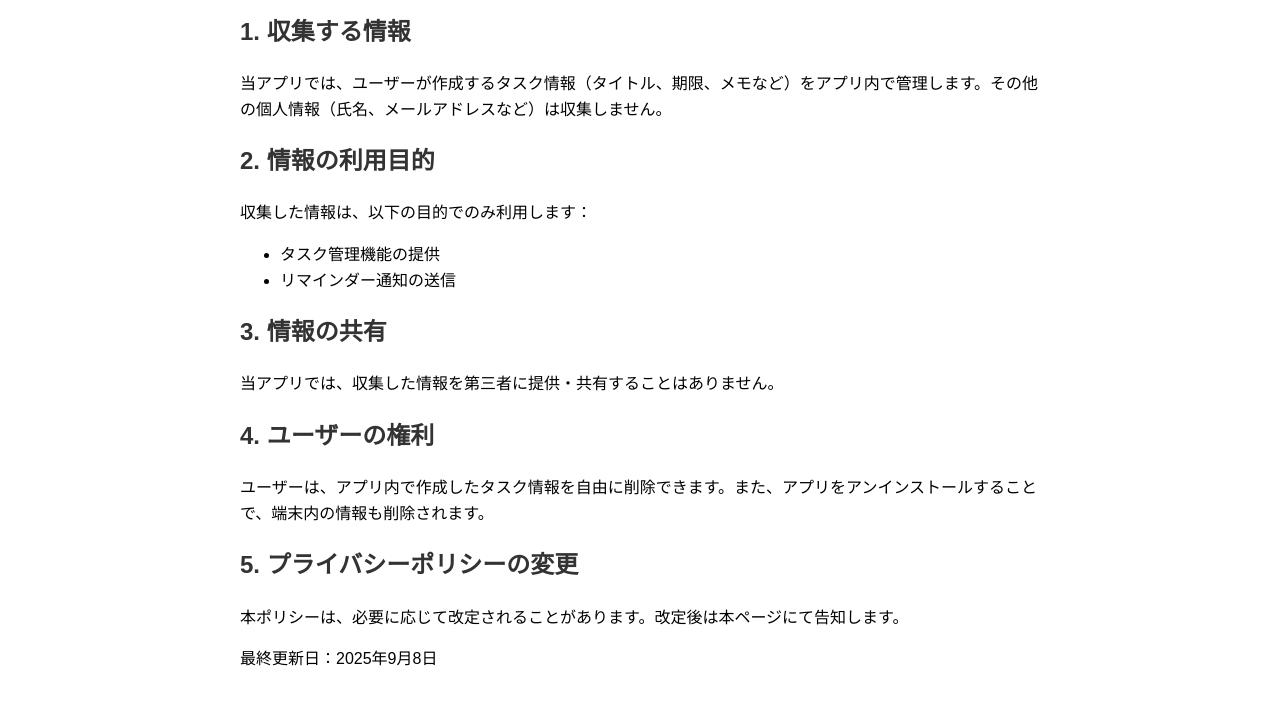
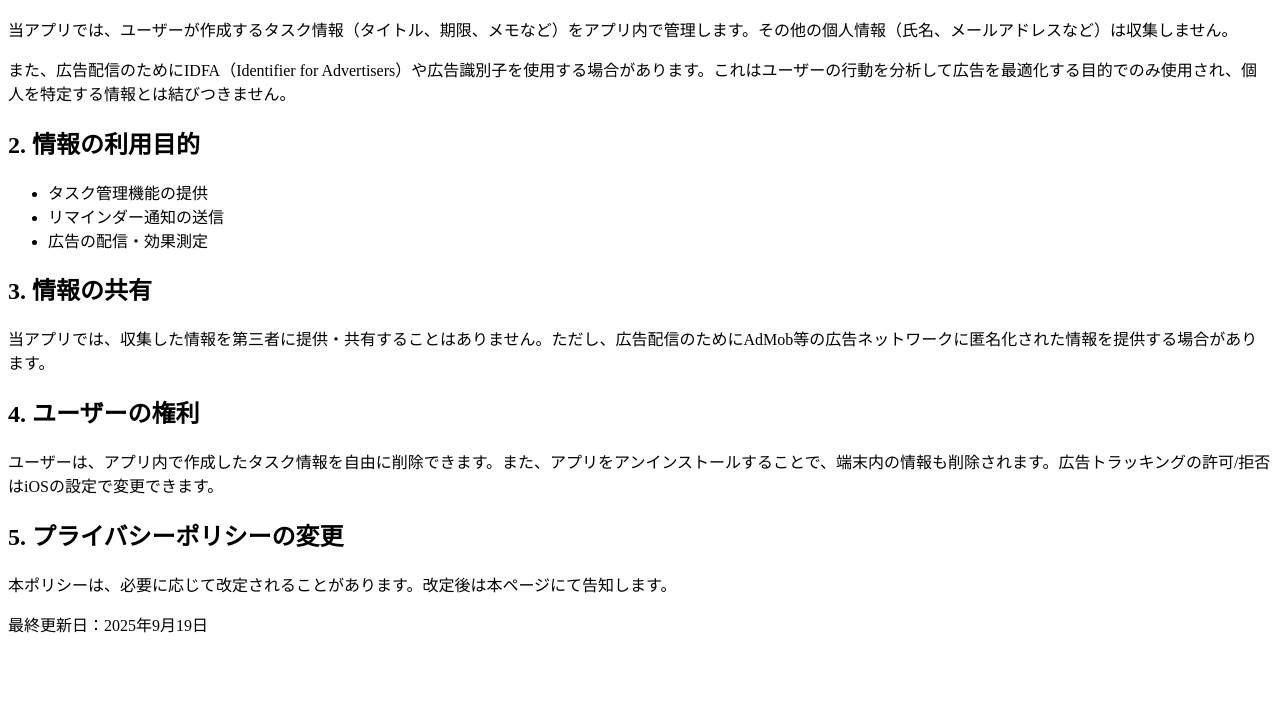
Before and after one commit to oo0pukuch0oo-bot/todo-privacy-policy, a plain HTML site: page index.html in a window 1280 px wide. Shown: the part 171-883 px from the top of the page. After the commit the page ends 823 px from the top, so only its background shows below. Drawn offline with Linux system fonts and the light colour scheme.

Commit message:
Update index.html

```diff
--- a/index.html
+++ b/index.html
@@ -2,12 +2,7 @@
 <html lang="ja">
 <head>
   <meta charset="UTF-8">
-    <meta name="viewport" content="width=device-width, initial-scale=1.0">
-    <title>プライバシーポリシー</title>
-    <style>
-        body { font-family: sans-serif; max-width: 800px; margin: 40px auto; line-height: 1.6; padding: 0 20px; }
-        h1, h2 { color: #333; }
-    </style>
+  <title>プライバシーポリシー - Todoアプリ</title>
 </head>
 <body>
 <h1>プライバシーポリシー</h1>
@@ -15,23 +10,24 @@
 
 <h2>1. 収集する情報</h2>
 <p>当アプリでは、ユーザーが作成するタスク情報（タイトル、期限、メモなど）をアプリ内で管理します。その他の個人情報（氏名、メールアドレスなど）は収集しません。</p>
+<p>また、広告配信のためにIDFA（Identifier for Advertisers）や広告識別子を使用する場合があります。これはユーザーの行動を分析して広告を最適化する目的でのみ使用され、個人を特定する情報とは結びつきません。</p>
 
 <h2>2. 情報の利用目的</h2>
-    <p>収集した情報は、以下の目的でのみ利用します：</p>
 <ul>
   <li>タスク管理機能の提供</li>
   <li>リマインダー通知の送信</li>
+  <li>広告の配信・効果測定</li>
 </ul>
 
 <h2>3. 情報の共有</h2>
-    <p>当アプリでは、収集した情報を第三者に提供・共有することはありません。</p>
+<p>当アプリでは、収集した情報を第三者に提供・共有することはありません。ただし、広告配信のためにAdMob等の広告ネットワークに匿名化された情報を提供する場合があります。</p>
 
 <h2>4. ユーザーの権利</h2>
-    <p>ユーザーは、アプリ内で作成したタスク情報を自由に削除できます。また、アプリをアンインストールすることで、端末内の情報も削除されます。</p>
+<p>ユーザーは、アプリ内で作成したタスク情報を自由に削除できます。また、アプリをアンインストールすることで、端末内の情報も削除されます。広告トラッキングの許可/拒否はiOSの設定で変更できます。</p>
 
 <h2>5. プライバシーポリシーの変更</h2>
 <p>本ポリシーは、必要に応じて改定されることがあります。改定後は本ページにて告知します。</p>
 
-    <p>最終更新日：2025年9月8日</p>
+<p>最終更新日：2025年9月19日</p>
 </body>
 </html>
```
Lines whose indentation alone changed are shown as unchanged.
